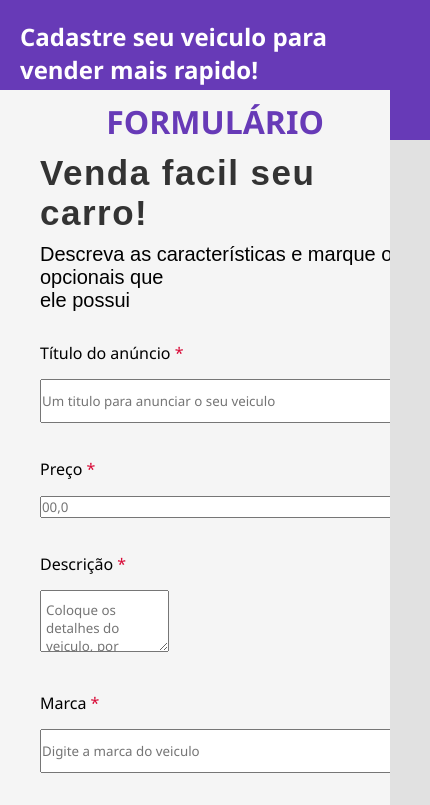
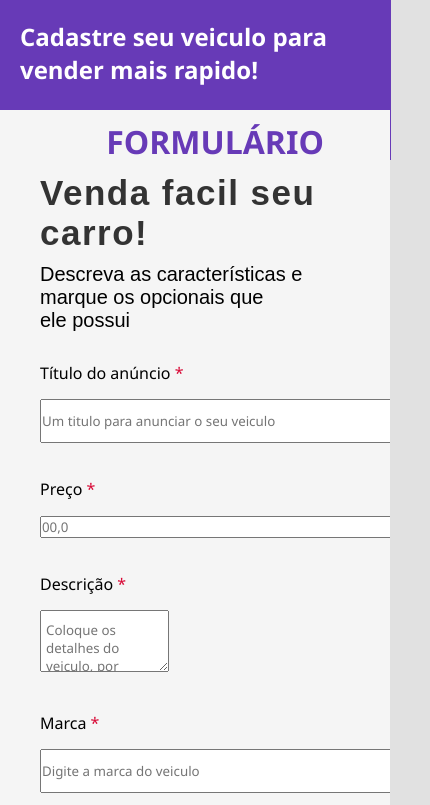
Before and after one commit to FabianoR16/teste, a plain HTML site: page index.html in a window 390 px wide. Shown: the top 805 px of the page, 430 px wide, since content can reach past the window. Drawn offline with Linux system fonts and the light colour scheme.

Commit message:
Add files via upload

```diff
--- a/index.html
+++ b/index.html
@@ -16,7 +16,7 @@
         <div>
             <h1>FORMULÁRIO</h1>
             <h2 class="h2-main">Venda facil seu carro!</h2>
-            <p class="p-main">Descreva as características e marque os opcionais que <br> ele possui</p>
+            <p class="p-main">Descreva as características e <br>marque os opcionais que <br> ele possui</p>
             <form action="">
                 <div class="box-input">
                    <p>Título do anúncio  <span class="required-field">*</span></p> <input  type="text" class="block" id="titulo"
--- a/style.css
+++ b/style.css
@@ -10,8 +10,8 @@ body {
 }
 
 header {
-    width: 100%;
-    height: 100px;
+    width: 90%;
+    height: 120px;
     padding: 20px;
     background-color: #673ab7;
     color: white;
@@ -125,6 +125,9 @@ textarea {
 }
 
 @media only screen and (max-width:500px) {
+    body{
+        overflow-x: hidden;
+    }
     main{
         width: 100%;
         position: relative;
```
